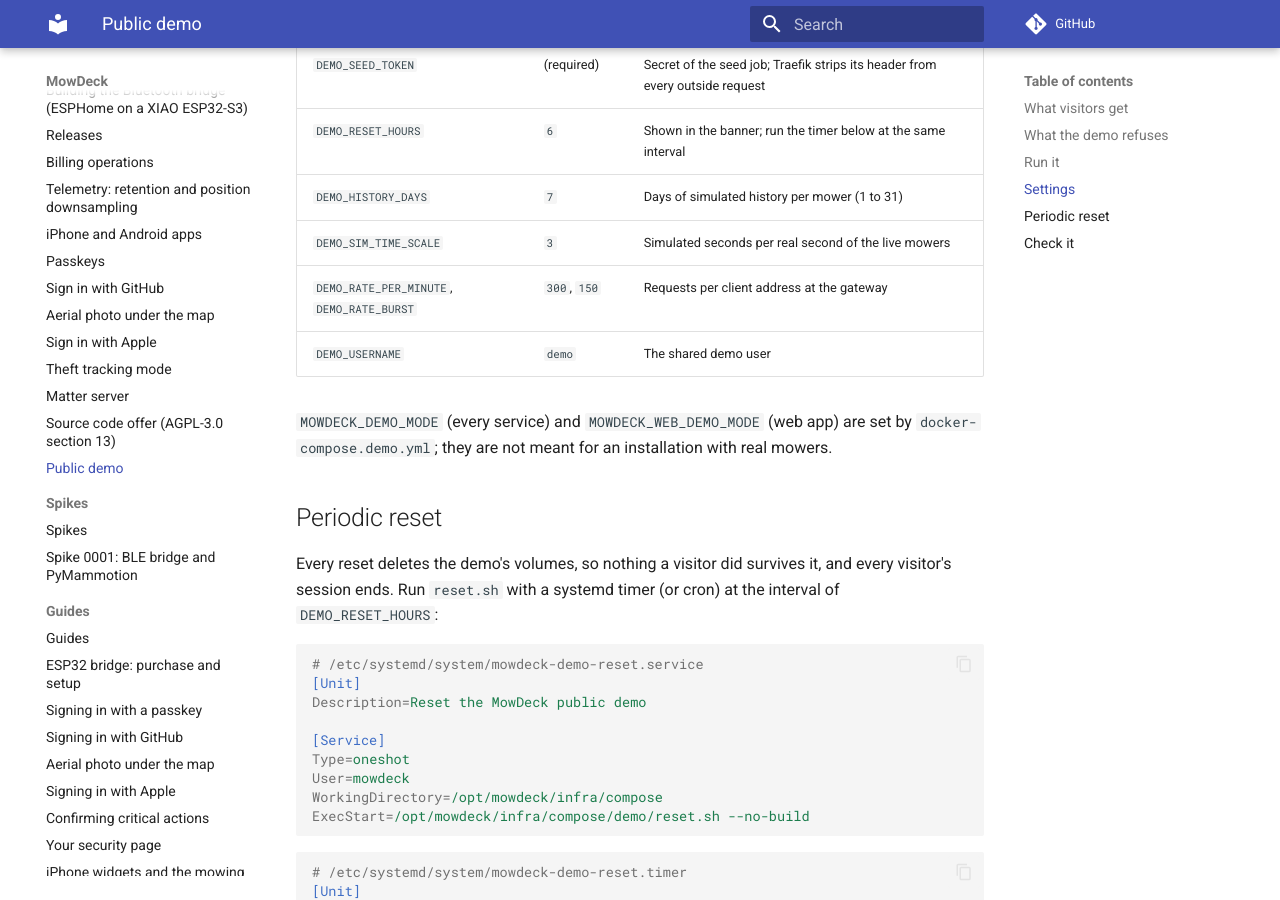
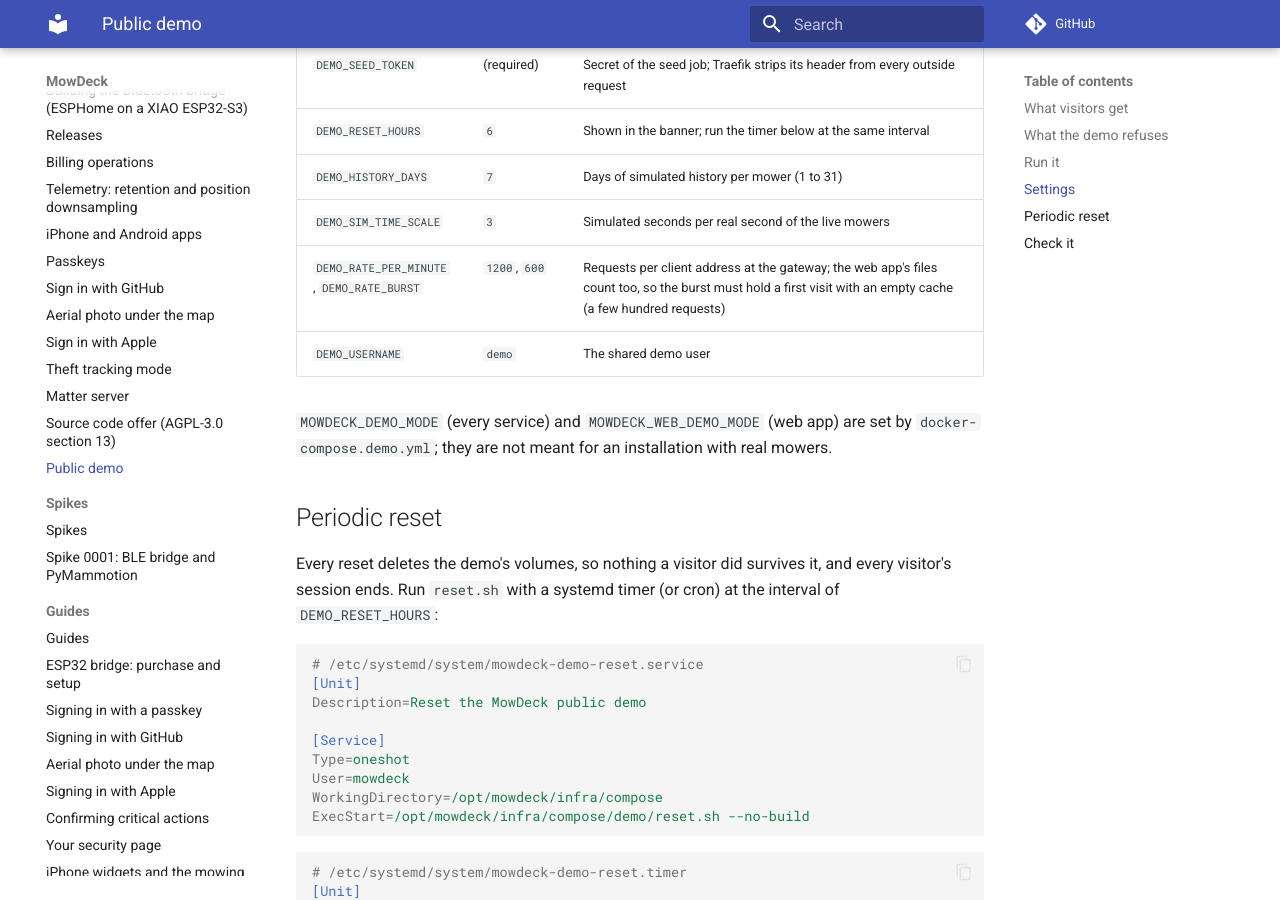
Before and after one commit to lukislp/mowdeck, an MkDocs documentation site: the page built from docs/ops/demo.md, in a window 1280 px wide and 900 px high, scrolled down 2197 px. Built offline with MkDocs 1.6.1 and Material for MkDocs 9.7.7, drawn with Linux system fonts in a browser that asks for light colours; comment, search, counter and statistics services are not loaded.

Commit message:
fix(demo): gateway rate limit that holds a first visit with an empty browser cache
The entry point limit counts the web app's files too; 300 a minute with a burst of 150 sent
429 for page loads after a few fresh visits (e2e-demo). Default 1200 a minute, burst 600; the
test stack lifts it, since every spec starts with an empty cache from one address.

```diff
--- a/docs/ops/demo.md
+++ b/docs/ops/demo.md
@@ -60,7 +60,7 @@ In `infra/compose/demo/demo.env` (read after `../.env.example`):
 | `DEMO_RESET_HOURS` | `6` | Shown in the banner; run the timer below at the same interval |
 | `DEMO_HISTORY_DAYS` | `7` | Days of simulated history per mower (1 to 31) |
 | `DEMO_SIM_TIME_SCALE` | `3` | Simulated seconds per real second of the live mowers |
-| `DEMO_RATE_PER_MINUTE`, `DEMO_RATE_BURST` | `300`, `150` | Requests per client address at the gateway |
+| `DEMO_RATE_PER_MINUTE`, `DEMO_RATE_BURST` | `1200`, `600` | Requests per client address at the gateway; the web app's files count too, so the burst must hold a first visit with an empty cache (a few hundred requests) |
 | `DEMO_USERNAME` | `demo` | The shared demo user |
 
 `MOWDECK_DEMO_MODE` (every service) and `MOWDECK_WEB_DEMO_MODE` (web app) are set by `docker-compose.demo.yml`; they are not meant for an installation with real mowers.
```
Also changed, not shown: docs/adr/0068-public-demo-mode.md (+1 -1 lines), 3 other files.
